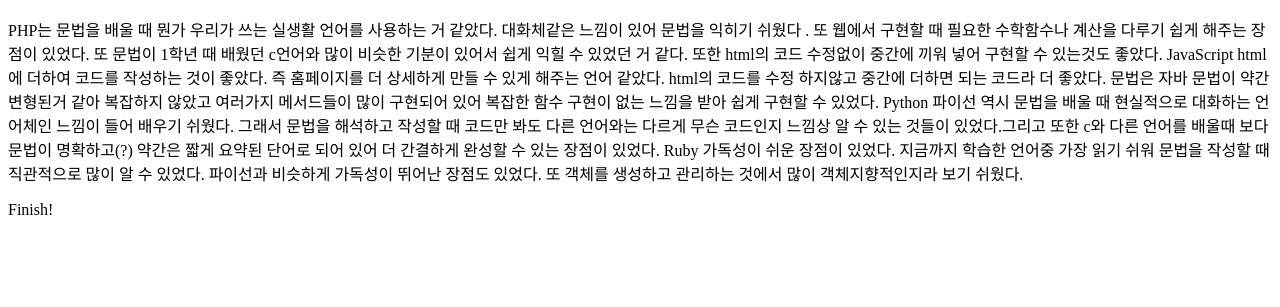
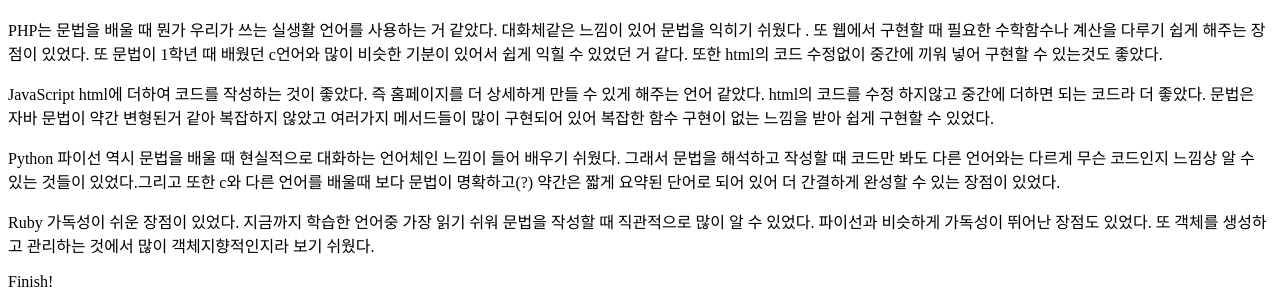
Before and after one commit to koo8787/koo8787.github.io, a plain HTML site: page index.html in a window 1280 px wide. Shown: the part 1071-1378 px from the top of the page. Before the commit the page ends 1306 px from the top, so only its background shows below. Drawn offline with Linux system fonts and the light colour scheme.

Commit message:
Update index.html

```diff
--- a/index.html
+++ b/index.html
@@ -13,18 +13,21 @@
 <p>PHP는 문법을 배울 때 뭔가 우리가 쓰는 실생활 언어를 사용하는 거 같았다. 대화체같은 느낌이 있어 문법을 익히기 쉬웠다
 . 또 웹에서 구현할 때 필요한 수학함수나 계산을 다루기 쉽게 해주는
 장점이 있었다. 또 문법이 1학년 때 배웠던 c언어와 많이 비슷한 기분이 있어서 쉽게 익힐 수 있었던 거 같다.
-또한 html의 코드 수정없이 중간에 끼워 넣어 구현할 수 있는것도 좋았다.
+또한 html의 코드 수정없이 중간에 끼워 넣어 구현할 수 있는것도 좋았다.</p>
 
+<p>
 JavaScript
 html에 더하여 코드를 작성하는 것이 좋았다. 즉 홈페이지를 더 상세하게 만들 수 있게 해주는 언어 같았다. html의 코드를 수정
 하지않고 중간에 더하면 되는 코드라 더 좋았다. 문법은 자바 문법이 약간 변형된거 같아 복잡하지 않았고 여러가지
 메서드들이 많이 구현되어 있어 복잡한 함수 구현이 없는 느낌을 받아 쉽게 구현할 수 있었다.
-
+</p>
+<p>
 Python
 파이선 역시 문법을 배울 때 현실적으로 대화하는 언어체인 느낌이 들어 배우기 쉬웠다. 그래서 문법을 해석하고 작성할 때
 코드만 봐도 다른 언어와는 다르게 무슨 코드인지 느낌상 알 수 있는 것들이 있었다.그리고 또한 c와 다른 언어를 배울때
 보다 문법이 명확하고(?) 약간은 짧게 요약된 단어로 되어 있어 더 간결하게 완성할 수 있는 장점이 있었다.
-
+</p>
+<p>
 Ruby
 가독성이 쉬운 장점이 있었다. 지금까지 학습한 언어중 가장 읽기 쉬워 문법을 작성할 때 직관적으로 많이 알 수 있었다.
 파이선과 비슷하게 가독성이 뛰어난 장점도 있었다. 또 객체를 생성하고 관리하는 것에서 많이 객체지향적인지라 보기 쉬웠다. </p>
```
